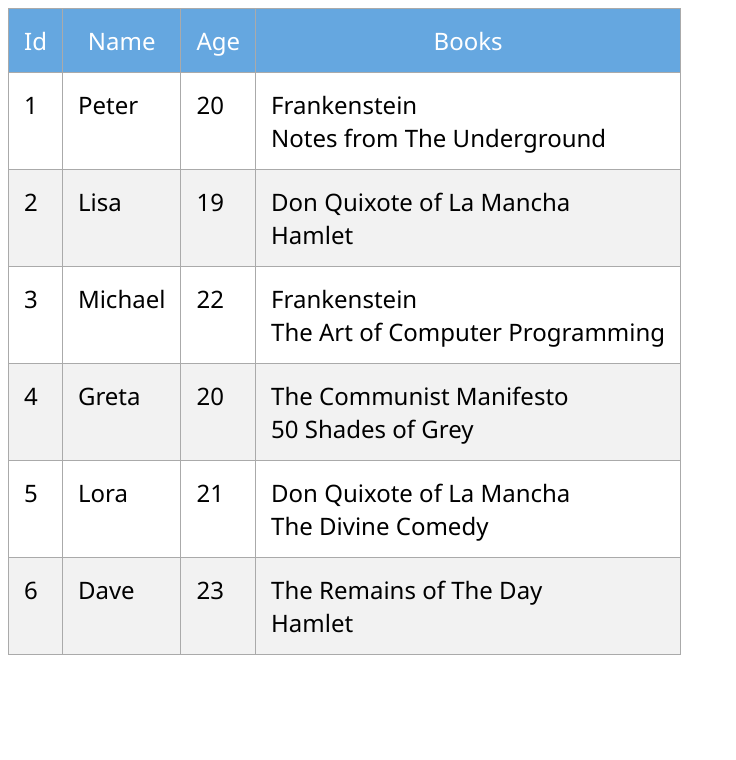
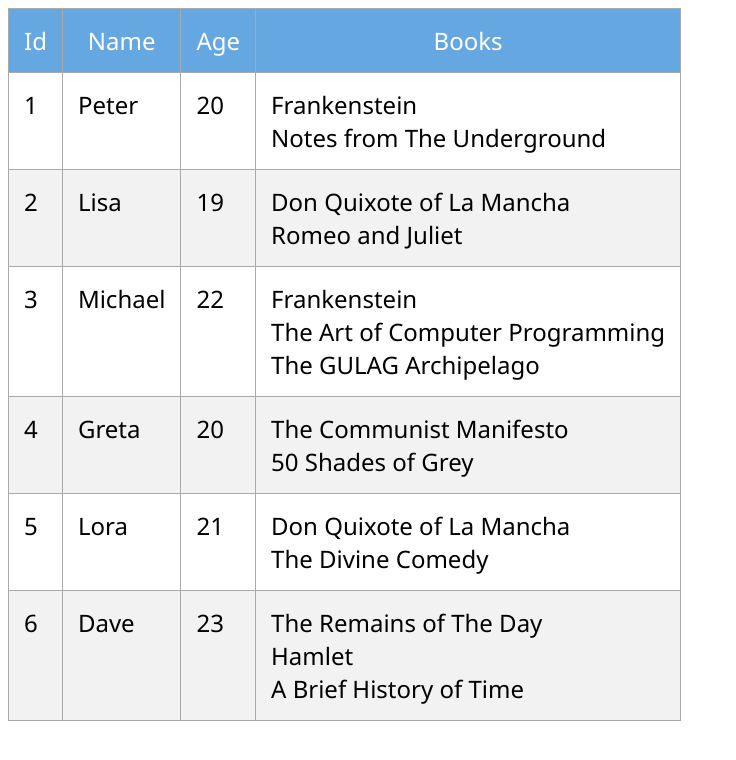
Before and after one commit to isushkevich/TMS_JS_Task_04, a plain HTML site: page index.html in a window 1280 px wide. Shown: the whole page, without its empty margins (0-736 px from the left). Drawn offline with Linux system fonts and the light colour scheme.

Commit message:
remove comment and add more books

```diff
--- a/script.js
+++ b/script.js
@@ -17,12 +17,12 @@ const people = [{
     id: 2,
     name: "Lisa",
     age: 19,
-    books: ["Don Quixote of La Mancha", "Hamlet"]
+    books: ["Don Quixote of La Mancha", "Romeo and Juliet"]
 }, {
     id: 3,
     name: "Michael",
     age: 22,
-    books: ["Frankenstein", "The Art of Computer Programming"]
+    books: ["Frankenstein", "The Art of Computer Programming", "The GULAG Archipelago"]
 }, {
     id: 4,
     name: "Greta",
@@ -37,7 +37,7 @@ const people = [{
     id: 6,
     name: "Dave",
     age: 23,
-    books: ["The Remains of The Day", "Hamlet"]
+    books: ["The Remains of The Day", "Hamlet", "A Brief History of Time"]
 }];
 
 
```
Also changed, not shown: index.html (+0 -29 lines).
